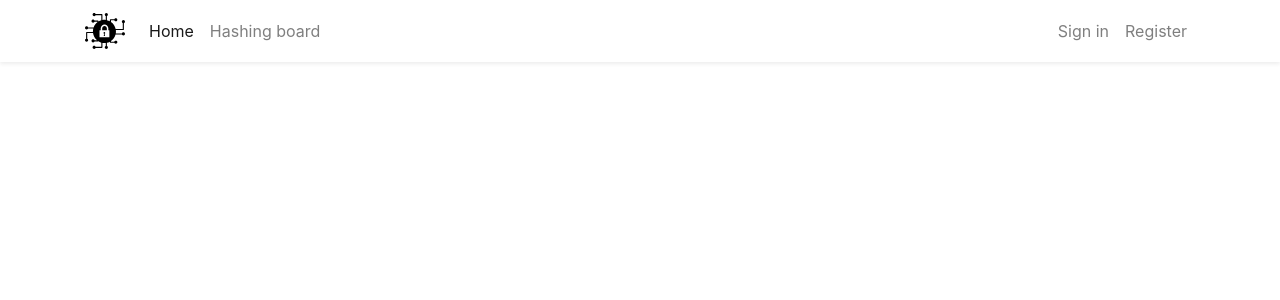
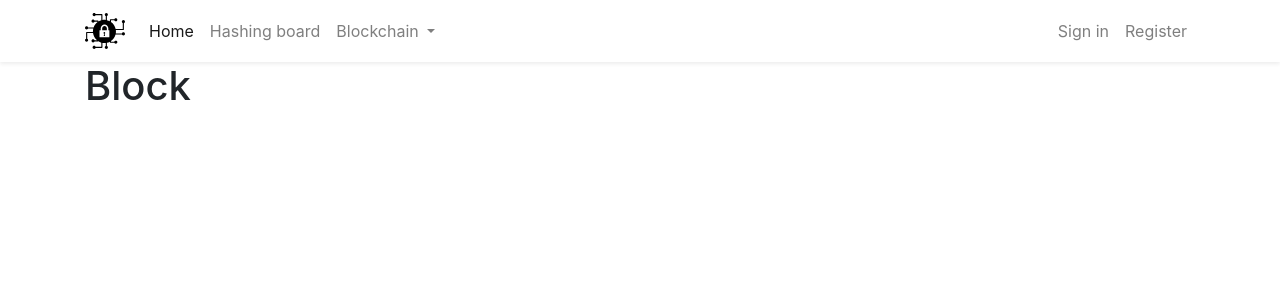
Before and after one commit to marian-roller/86-vue-crypto, a Vue app: page /block in a window 1280 px wide. Shown: the top 300 px of the page. Built offline with nearby package versions, Linux system fonts and the light colour scheme.

Commit message:
block empty component created

```diff
--- a/src/components/Navigation.vue
+++ b/src/components/Navigation.vue
@@ -19,16 +19,26 @@
                         <li class="nav-item">
                             <router-link to="/hash" class="nav-link">Hashing board</router-link>
                         </li>
+
+                       <li class="nav-item dropdown">
+                            <a id="blockchainDropdown" class="nav-link dropdown-toggle" href="#" role="button" data-toggle="dropdown" aria-haspopup="true" aria-expanded="false">
+                                Blockchain
+                            </a>
+
+                            <div class="dropdown-menu" aria-labelledby="blockchainDropdown">
+                                <router-link to="/block" class="dropdown-item">Block visualization</router-link>
+                            </div>
+                        </li>
                     </ul>
 
                     <ul class="navbar-nav ml-auto">
                          <template v-if="authenticated">
                             <li class="nav-item dropdown">
-                                <a id="navbarDropdown" class="nav-link dropdown-toggle" href="#" role="button" data-toggle="dropdown" aria-haspopup="true" aria-expanded="false">
+                                <a id="userDropdown" class="nav-link dropdown-toggle" href="#" role="button" data-toggle="dropdown" aria-haspopup="true" aria-expanded="false">
                                    {{ user.name }}
                                 </a>
 
-                                <div class="dropdown-menu" aria-labelledby="navbarDropdown">
+                                <div class="dropdown-menu" aria-labelledby="userDropdown">
                                     <router-link to="/dashboard" class="dropdown-item">Dashboard</router-link>
 
                                     <a class="dropdown-item" href="#" @click.prevent="signOut">
--- /dev/null
+++ b/src/components/blockchain/Block.vue
@@ -0,0 +1,5 @@
+<template>
+    <div>
+        <h1>Block</h1>
+    </div>
+</template>
--- a/src/router/index.js
+++ b/src/router/index.js
@@ -1,6 +1,7 @@
 import { createWebHistory, createRouter } from "vue-router";
 import TheWelcome from "@/components/TheWelcome.vue";
 import Hash from "@/components/hash/Hash.vue";
+import Block from "@/components/blockchain/Block.vue";
 import Dashboard from "../views/Dashboard.vue";
 import SignIn from "../views/SignIn.vue";
 import Register from "../views/Register.vue";
@@ -40,6 +41,11 @@ const routes = [
         name: "hash",
         component: Hash,
     },
+    {
+        path: "/block",
+        name: "block",
+        component: Block,
+    },
 ];
 
 const router = createRouter({
```
